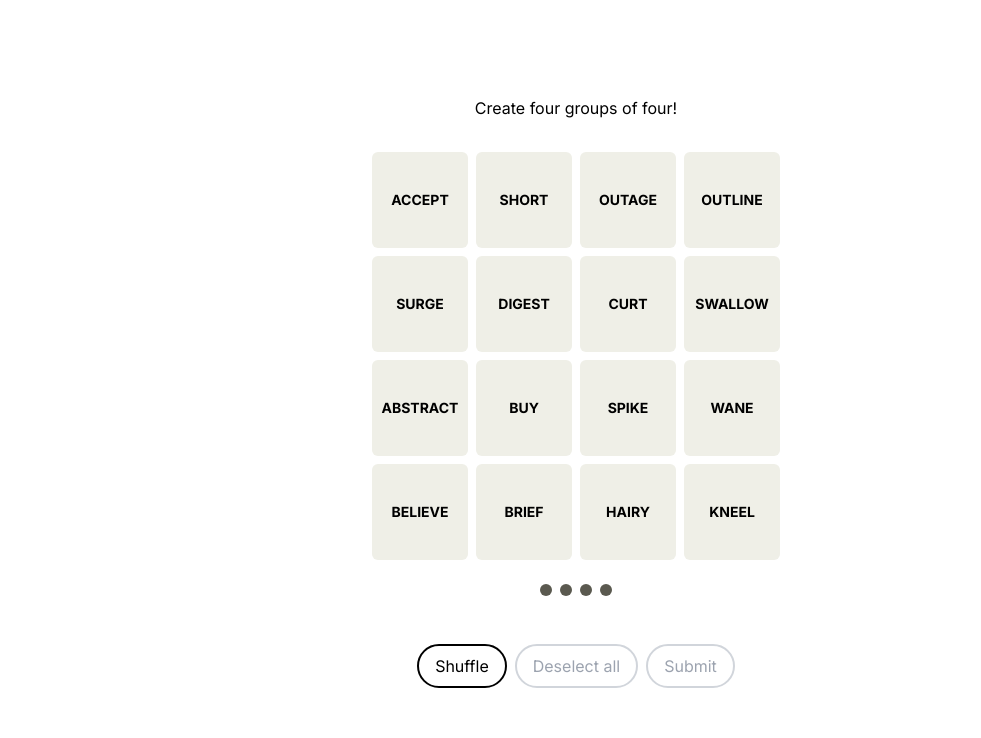
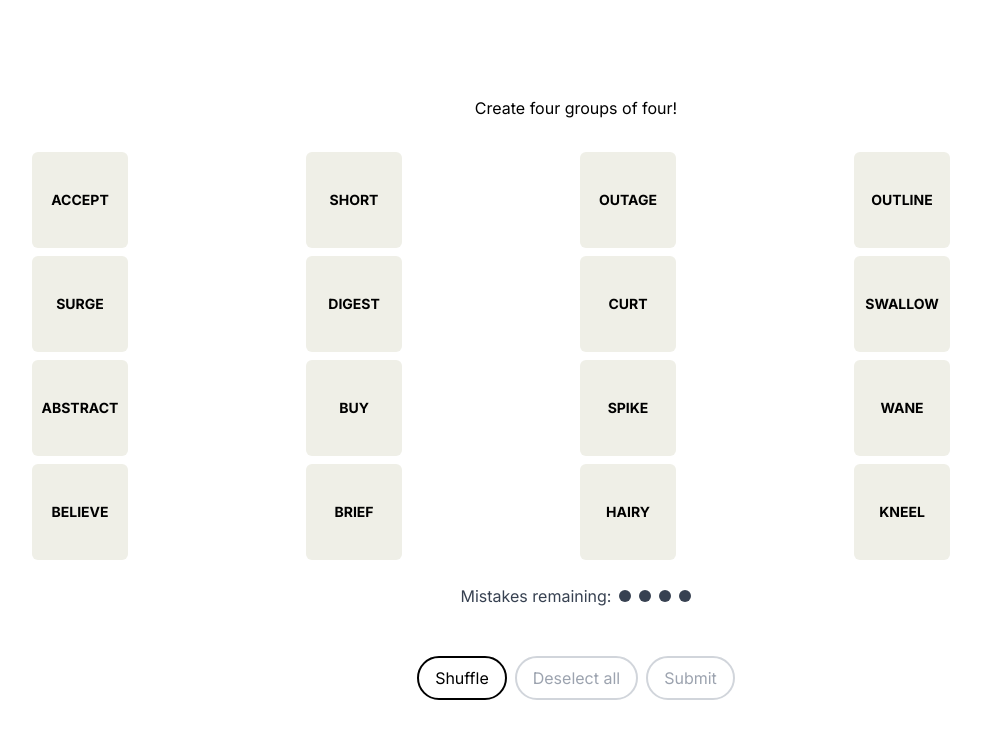
Before and after one commit to kunalbhat/connections-clone, a Next.js app: page / in a window 1280 px wide. Shown: the top 738 px of the page, without its empty margins (64-1045 px from the left). Built offline with nearby package versions, Linux system fonts and the light colour scheme.

Commit message:
add end game logic

```diff
--- a/app/globals.css
+++ b/app/globals.css
@@ -11,7 +11,11 @@
 /* Game board UI */
 
 .gameboard {
-  @apply grid grid-cols-4 gap-2;
+  @apply grid grid-cols-4 gap-2 w-full;
+}
+
+.alert {
+  @apply bg-black text-white p-3 text-sm rounded-md font-semibold absolute top-3;
 }
 
 .tile {
@@ -46,6 +50,22 @@
   @apply rounded-full border-2 disabled:border-gray-300 disabled:text-gray-400 border-black px-4 py-2 text-black;
 }
 
+.button.filled {
+  @apply bg-black text-white border-black disabled:bg-transparent disabled:border-gray-300 disabled:text-gray-400;
+}
+
+.scoring {
+  @apply text-gray-700;
+}
+
+.scoring.disabled {
+  @apply text-gray-400;
+}
+
+.scoring.disabled .mistakes {
+  @apply bg-gray-400;
+}
+
 .mistakes {
-  @apply bg-[#5a594f] h-3 w-3 rounded-full;
+  @apply bg-gray-700 h-3 w-3 rounded-full;
 }
--- a/app/page.js
+++ b/app/page.js
@@ -39,10 +39,10 @@ export default function Home() {
   const [deselect, setDeselected] = useState(false);
   const [solvedGroups, setSolvedGroups] = useState([]);
   const [mistakes, setMistakes] = useState(4);
+  const [gameover, setGameover] = useState(false);
+  const [rating, setRating] = useState();
 
   const updateBoard = () => {
-    console.log("loading data...");
-
     let tempArr = [];
 
     for (const [a, b] of Object.entries(gameData)) {
@@ -122,11 +122,28 @@ export default function Home() {
 
   useEffect(() => {
     updateBoard();
+
+    if (mistakes === 4) {
+      setRating("Perfect");
+    } else if (mistakes === 3) {
+      setRating("Great");
+    } else if (mistakes === 2) {
+      setRating("Good");
+    } else if (mistakes === 1) {
+      setRating("Phew");
+    }
+
+    if (solvedGroups.length === 4) {
+      setGameover(true);
+    }
+
     // eslint-disable-next-line react-hooks/exhaustive-deps
   }, [solvedGroups]);
 
   return (
-    <main className="flex min-h-screen flex-col items-center p-8 lg:p-24">
+    <main className="flex min-h-screen flex-col items-center p-8 lg:p-24 pt-16">
+      {gameover && rating ? <span className="alert">{rating}</span> : ""}
+
       <header className="mb-8">
         <p>Create four groups of four!</p>
       </header>
@@ -187,8 +204,18 @@ export default function Home() {
           <p>Loading</p>
         )}
       </>
-      <div className="misses flex gap-2 py-6">{displayMisses()}</div>
+      <div
+        className={`scoring flex gap-2 py-6 items-center ${
+          gameover ? "disabled" : ""
+        }`}
+      >
+        Mistakes remaining: {displayMisses()}
+      </div>
       <div className="controls flex gap-2 py-6">
+        {gameover ? (
+          <button className="button">View results</button>
+        ) : (
+          <>
             <button className="button" onClick={updateBoard}>
               Shuffle
             </button>
@@ -200,12 +227,14 @@ export default function Home() {
               Deselect all
             </button>
             <button
-          className="button"
+              className="button filled"
               disabled={selectedCount < 4 ? "disabled" : ""}
               onClick={compareArrays}
             >
               Submit
             </button>
+          </>
+        )}
       </div>
     </main>
   );
```
Lines whose indentation alone changed are shown as unchanged.
